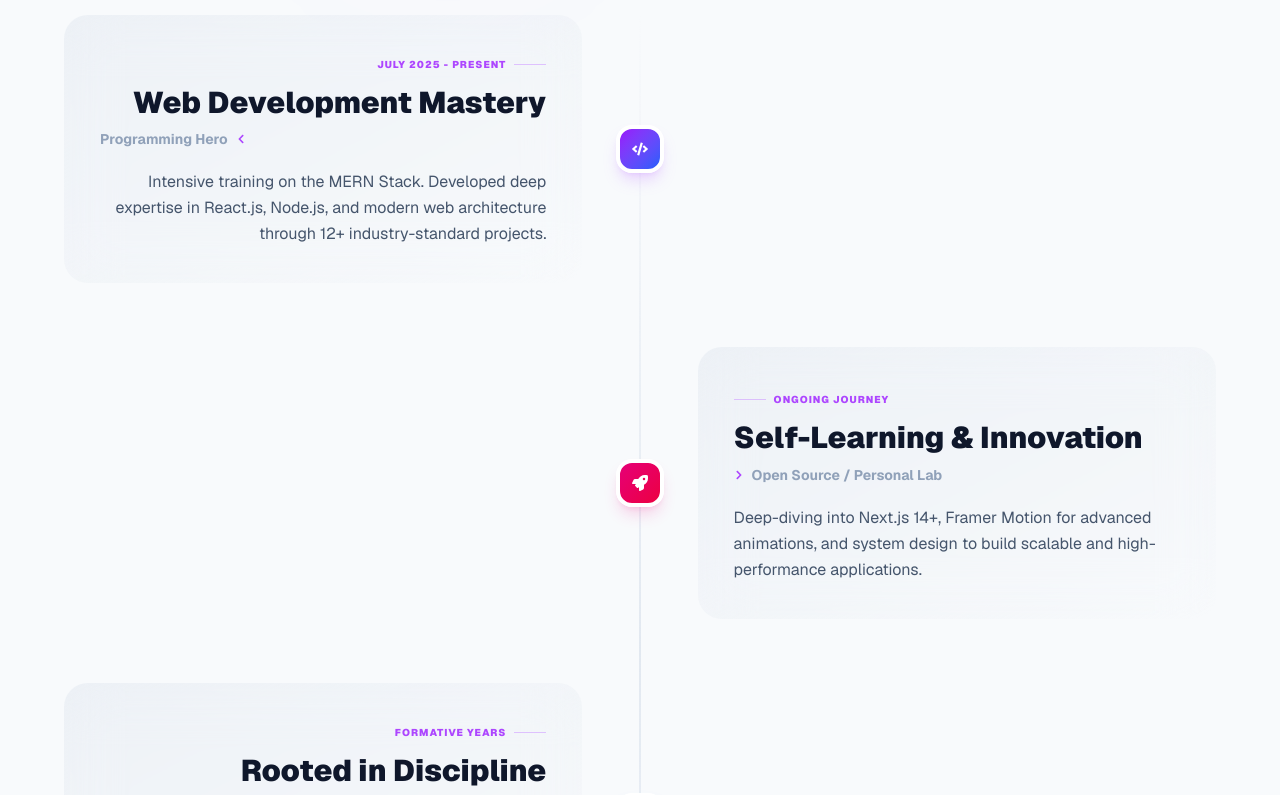
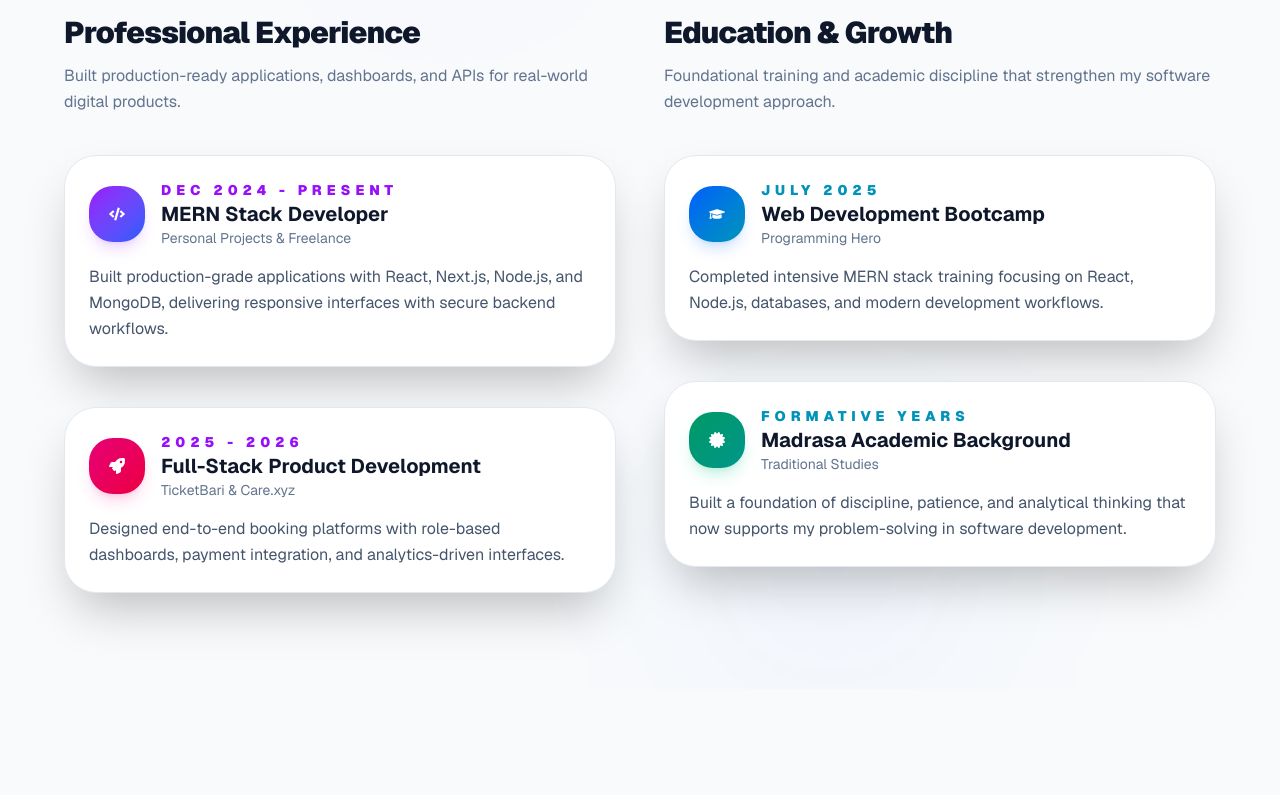
Before and after one commit to sakhawat236hossain/me-protfolio-web-, a Next.js app: page / in a window 1280 px wide. Shown: the part 2220-3015 px from the top of the page. Built offline with nearby package versions, Linux system fonts and the light colour scheme.

Commit message:
refactor ExperienceTimeline component to update experience and education data with new roles and descriptions

```diff
--- a/src/app/ExperienceTimeline/ExperienceTimeline.jsx
+++ b/src/app/ExperienceTimeline/ExperienceTimeline.jsx
@@ -6,46 +6,48 @@ import {
   FaCode,
   FaCertificate,
   FaRocket,
-  FaChevronRight,
 } from "react-icons/fa";
 
-const timelineData = [
+const experienceData = [
   {
-    title: "Web Development Mastery",
-    organization: "Programming Hero",
-    date: "July 2025 - Present",
+    title: "MERN Stack Developer",
+    organization: "Personal Projects & Freelance",
+    date: "Dec 2024 - Present",
     description:
-      "Intensive training on the MERN Stack. Developed deep expertise in React.js, Node.js, and modern web architecture through 12+ industry-standard projects.",
+      "Built production-grade applications with React, Next.js, Node.js, and MongoDB, delivering responsive interfaces with secure backend workflows.",
     icon: <FaCode />,
     color: "from-purple-600 to-blue-600",
     glow: "shadow-purple-500/20",
   },
   {
-    title: "Self-Learning & Innovation",
-    organization: "Open Source / Personal Lab",
-    date: "Ongoing Journey",
+    title: "Full-Stack Product Development",
+    organization: "TicketBari & Care.xyz",
+    date: "2025 - 2026",
     description:
-      "Deep-diving into Next.js 14+, Framer Motion for advanced animations, and system design to build scalable and high-performance applications.",
+      "Designed end-to-end booking platforms with role-based dashboards, payment integration, and analytics-driven interfaces.",
     icon: <FaRocket />,
     color: "from-pink-600 to-rose-600",
     glow: "shadow-pink-500/20",
   },
+];
+
+const educationData = [
   {
-    title: "Rooted in Discipline",
-    organization: "Madrasa Academic Background",
-    date: "Formative Years",
+    title: "Web Development Bootcamp",
+    organization: "Programming Hero",
+    date: "July 2025",
     description:
-      "My traditional background instilled in me profound patience and a strong ethical foundation—qualities I now apply to complex debugging and problem-solving.",
+      "Completed intensive MERN stack training focusing on React, Node.js, databases, and modern development workflows.",
     icon: <FaGraduationCap />,
     color: "from-blue-600 to-cyan-600",
     glow: "shadow-blue-500/20",
   },
   {
-    title: "The Next Big Step",
-    organization: "Aspiring MERN Developer",
-    date: "Ready for 2026",
+    title: "Madrasa Academic Background",
+    organization: "Traditional Studies",
+    date: "Formative Years",
     description:
-      "Actively looking for opportunities to contribute to a professional team and grow as a software engineer while delivering high-quality web solutions.",
+      "Built a foundation of discipline, patience, and analytical thinking that now supports my problem-solving in software development.",
     icon: <FaCertificate />,
     color: "from-emerald-600 to-teal-600",
     glow: "shadow-emerald-500/20",
@@ -84,76 +86,97 @@ const ExperienceTimeline = () => {
           </motion.h2>
         </div>
 
-        {/* --- Timeline Wrapper --- */}
-        <div className="relative">
-          {/* Central Vertical Line */}
-          <div className="absolute left-4 md:left-1/2 top-0 bottom-0 w-[2px] bg-gradient-to-b from-transparent via-slate-200 dark:via-slate-800 to-transparent -translate-x-1/2"></div>
-
-          <div className="space-y-16">
-            {timelineData.map((item, index) => (
-              <div
-                key={index}
-                className="relative flex flex-col md:flex-row items-center justify-between w-full"
-              >
-                {/* --- Content Card --- */}
+        <div className="grid gap-12 lg:grid-cols-2">
+          <div>
+            <div className="mb-10">
+              <h3 className="text-3xl font-black text-slate-900 dark:text-white tracking-tight mb-3">
+                Professional Experience
+              </h3>
+              <p className="text-slate-500 dark:text-slate-400 leading-relaxed">
+                Built production-ready applications, dashboards, and APIs for
+                real-world digital products.
+              </p>
+            </div>
+            <div className="space-y-10">
+              {experienceData.map((item, index) => (
                 <motion.div
-                  initial={{ opacity: 0, x: index % 2 === 0 ? -40 : 40 }}
-                  whileInView={{ opacity: 1, x: 0 }}
+                  key={index}
+                  initial={{ opacity: 0, y: 30 }}
+                  whileInView={{ opacity: 1, y: 0 }}
                   viewport={{ once: true }}
-                  transition={{ duration: 0.6, ease: "easeOut" }}
-                  className={`w-full md:w-[45%] pl-12 md:pl-0 ${
-                    index % 2 === 0
-                      ? "md:order-1 md:text-right"
-                      : "md:order-3 md:text-left"
-                  }`}
+                  transition={{ duration: 0.6, delay: index * 0.1 }}
+                  className="group relative rounded-[2rem] border border-slate-200 dark:border-slate-800 bg-white dark:bg-slate-950 p-6 shadow-2xl hover:border-purple-500/40 transition-all"
                 >
-                  <div className="group relative p-1 rounded-3xl bg-gradient-to-br from-slate-200/50 dark:from-slate-800/50 to-transparent hover:from-purple-500/40 transition-all duration-500">
-                    <div className="p-6 md:p-8 rounded-[22px] backdrop-blur-xl transition-all">
-                      <div
-                        className={`inline-flex items-center gap-2 text-[10px] font-black tracking-widest text-purple-500 uppercase mb-3 ${
-                          index % 2 === 0 ? "md:flex-row-reverse" : ""
-                        }`}
-                      >
-                        <span className="w-8 h-[1px] bg-purple-500/30"></span>
+                  <div className="flex items-center gap-4 mb-4">
+                    <div
+                      className={`w-14 h-14 rounded-3xl bg-gradient-to-br ${item.color} ${item.glow} text-white flex items-center justify-center shadow-lg`}
+                    >
+                      {item.icon}
+                    </div>
+                    <div>
+                      <p className="text-sm uppercase tracking-[0.35em] text-purple-600 font-black">
                         {item.date}
-                      </div>
-
-                      <h3 className="text-2xl md:text-3xl font-black text-slate-900 dark:text-white mb-2 leading-tight group-hover:text-purple-500 transition-colors">
+                      </p>
+                      <h4 className="text-xl font-bold text-slate-900 dark:text-white">
                         {item.title}
-                      </h3>
-
-                      <h4 className="text-sm font-bold text-slate-400 mb-5 flex items-center gap-2 justify-start md:justify-end lg:justify-start">
-                        {index % 2 !== 0 && (
-                          <FaChevronRight className="text-[10px] text-purple-500" />
-                        )}
+                      </h4>
+                      <p className="text-sm text-slate-500 dark:text-slate-400">
                         {item.organization}
-                        {index % 2 === 0 && (
-                          <FaChevronRight className="text-[10px] text-purple-500 rotate-180 hidden md:block" />
-                        )}
-                      </h4>
-
-                      <p className="text-sm md:text-base text-slate-600 dark:text-slate-400 leading-relaxed">
-                        {item.description}
                       </p>
                     </div>
                   </div>
+                  <p className="text-slate-600 dark:text-slate-400 leading-relaxed">
+                    {item.description}
+                  </p>
                 </motion.div>
+              ))}
+            </div>
+          </div>
 
-                {/* --- Central Point (Icon) --- */}
-                <div className="absolute left-4 md:left-1/2 top-8 md:top-1/2 -translate-x-1/2 md:-translate-y-1/2 z-20">
-                  <motion.div
-                    whileHover={{ scale: 1.2, rotate: 360 }}
-                    transition={{ type: "spring", stiffness: 300 }}
-                    className={`w-12 h-12 rounded-2xl bg-gradient-to-br ${item.color} ${item.glow} text-white flex items-center justify-center shadow-lg border-4 border-white dark:border-[#020617] cursor-pointer`}
-                  >
-                    {item.icon}
-                  </motion.div>
-                </div>
-
-                {/* --- Spacer for Grid --- */}
-                <div className="hidden md:block w-[45%] md:order-2"></div>
-              </div>
-            ))}
+          <div>
+            <div className="mb-10">
+              <h3 className="text-3xl font-black text-slate-900 dark:text-white tracking-tight mb-3">
+                Education & Growth
+              </h3>
+              <p className="text-slate-500 dark:text-slate-400 leading-relaxed">
+                Foundational training and academic discipline that strengthen my
+                software development approach.
+              </p>
+            </div>
+            <div className="space-y-10">
+              {educationData.map((item, index) => (
+                <motion.div
+                  key={index}
+                  initial={{ opacity: 0, y: 30 }}
+                  whileInView={{ opacity: 1, y: 0 }}
+                  viewport={{ once: true }}
+                  transition={{ duration: 0.6, delay: index * 0.1 }}
+                  className="group relative rounded-[2rem] border border-slate-200 dark:border-slate-800 bg-white dark:bg-slate-950 p-6 shadow-2xl hover:border-cyan-500/40 transition-all"
+                >
+                  <div className="flex items-center gap-4 mb-4">
+                    <div
+                      className={`w-14 h-14 rounded-3xl bg-gradient-to-br ${item.color} ${item.glow} text-white flex items-center justify-center shadow-lg`}
+                    >
+                      {item.icon}
+                    </div>
+                    <div>
+                      <p className="text-sm uppercase tracking-[0.35em] text-cyan-600 font-black">
+                        {item.date}
+                      </p>
+                      <h4 className="text-xl font-bold text-slate-900 dark:text-white">
+                        {item.title}
+                      </h4>
+                      <p className="text-sm text-slate-500 dark:text-slate-400">
+                        {item.organization}
+                      </p>
+                    </div>
+                  </div>
+                  <p className="text-slate-600 dark:text-slate-400 leading-relaxed">
+                    {item.description}
+                  </p>
+                </motion.div>
+              ))}
+            </div>
           </div>
         </div>
       </div>
```
